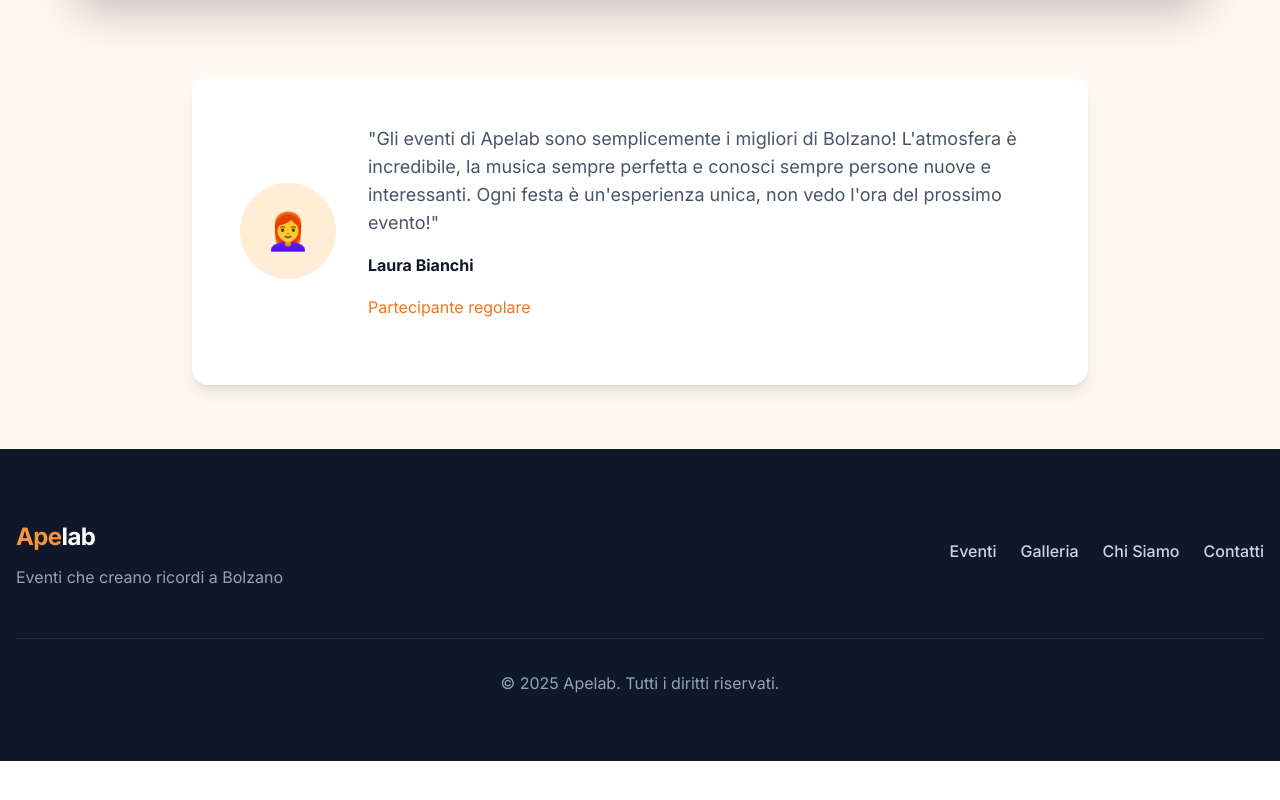
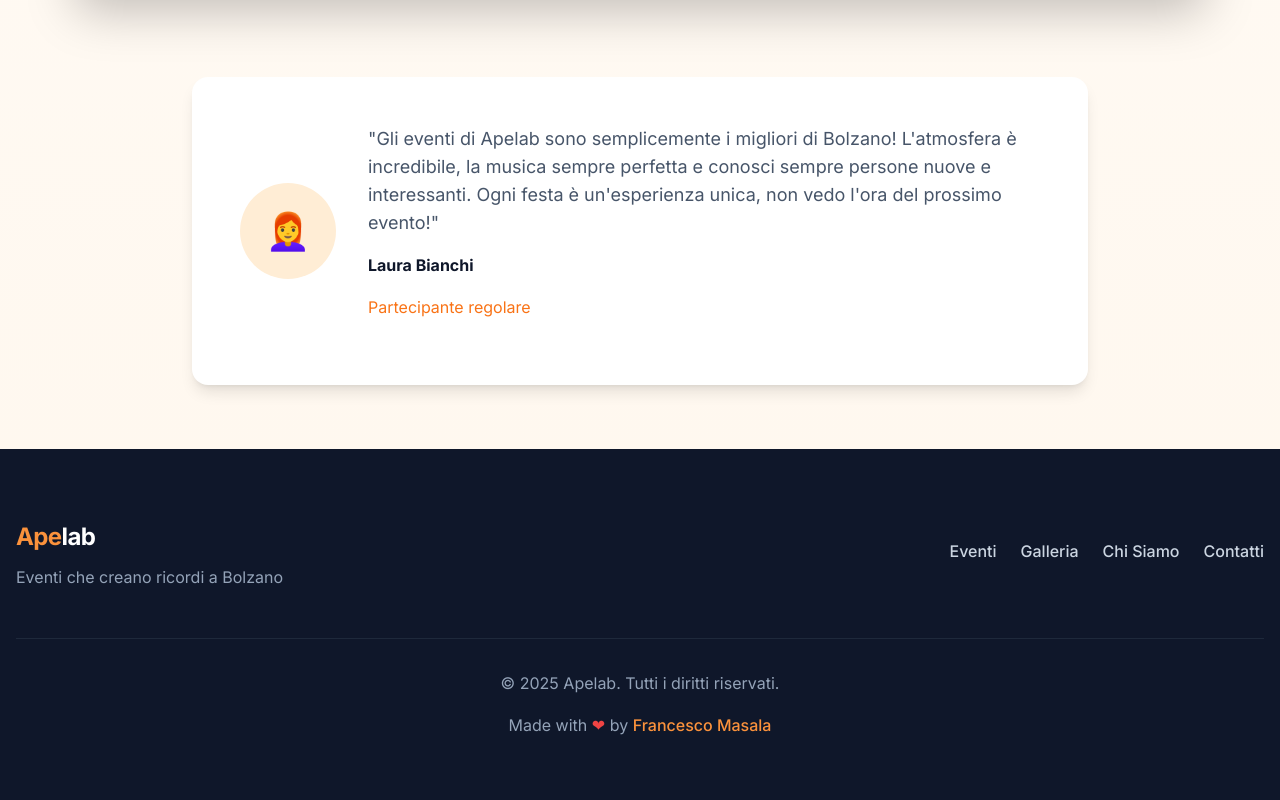
Before and after one commit to ApeLab-ETS/apelab, a Next.js app: page / in a window 1280 px wide. Shown: the part 2140-2940 px from the top of the page. Before the commit the page ends 2901 px from the top, so only its background shows below. Built offline with nearby package versions, Linux system fonts and the light colour scheme.

Commit message:
Aggiunta di un nuovo messaggio di ringraziamento nel footer della homepage, includendo un link al sito personale di Francesco Masala. Miglioramento della presentazione del contenuto con un tocco personale.

```diff
--- a/src/app/page.tsx
+++ b/src/app/page.tsx
@@ -212,6 +212,9 @@ export default function Home() {
           </div>
           <div className="border-t border-slate-800 mt-8 pt-8 text-center text-slate-400">
             <p>&copy; {new Date().getFullYear()} Apelab. Tutti i diritti riservati.</p>
+            <p className="mt-2">
+              Made with <span className="text-red-500">❤</span> by <a href="https://francescomasala.me" target="_blank" rel="noopener noreferrer" className="text-orange-400 hover:text-orange-300 transition-colors">Francesco Masala</a>
+            </p>
           </div>
         </div>
       </footer>
```
